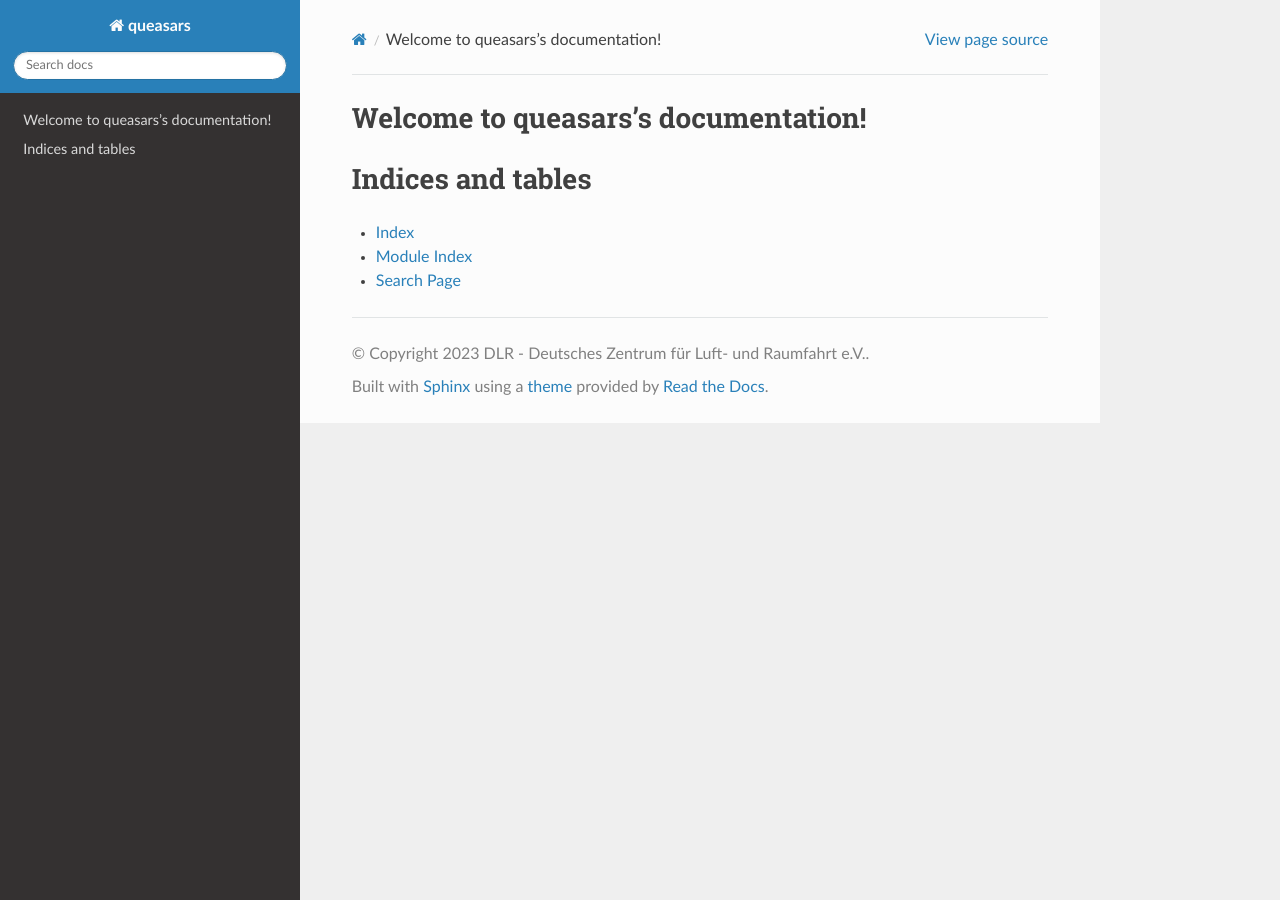
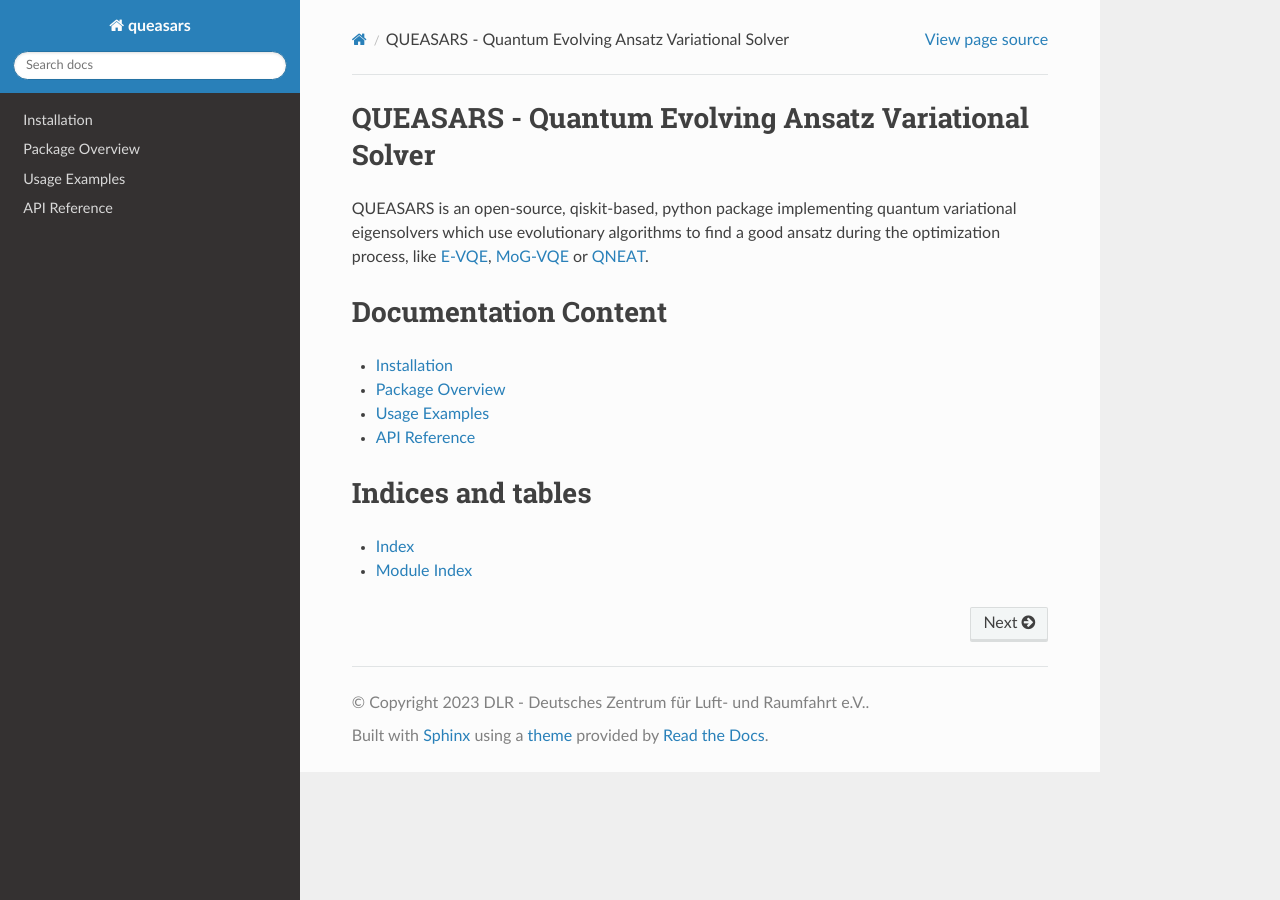
Before and after one commit to DLR-RB/QUEASARS, a Sphinx documentation site: the page built from docs/source/index.rst, in a window 1280 px wide. Built offline with Sphinx 7.4.7 and the Read the Docs theme 2.0.0, drawn with Linux system fonts in a browser that asks for light colours.

Commit message:
Customize sphinx documentation home page.

```diff
--- /dev/null
+++ b/docs/source/api_reference.rst
@@ -0,0 +1,7 @@
+API Reference
+=============
+
+.. toctree::
+   :maxdepth: 1
+
+   queasars
--- a/docs/source/conf.py
+++ b/docs/source/conf.py
@@ -23,7 +23,7 @@ extensions = [
 templates_path = ["_templates"]
 exclude_patterns = []
 
-sys.path.insert(0, os.path.abspath('../../queasars/'))
+sys.path.insert(0, os.path.abspath('../../../queasars/'))
 
 # -- Options for HTML output -------------------------------------------------
 # https://www.sphinx-doc.org/en/master/usage/configuration.html#options-for-html-output
--- a/docs/source/index.rst
+++ b/docs/source/index.rst
@@ -3,13 +3,21 @@
    You can adapt this file completely to your liking, but it should at least
    contain the root `toctree` directive.
 
-Welcome to queasars's documentation!
-====================================
+QUEASARS - Quantum Evolving Ansatz Variational Solver
+=====================================================
+
+QUEASARS is an open-source, qiskit-based, python package implementing quantum variational eigensolvers which use evolutionary algorithms to find a good ansatz during the optimization process, like `E-VQE <https://arxiv.org/abs/1910.09694>`_, `MoG-VQE <https://arxiv.org/abs/2007.04424>`_ or `QNEAT <https://arxiv.org/abs/2304.06981>`_.
+
+Documentation Content
+=====================
 
 .. toctree::
-   :maxdepth: 2
-   :caption: Contents:
+   :maxdepth: 1
 
+   installation
+   package_overview
+   usage_examples
+   api_reference
 
 
 Indices and tables
@@ -17,4 +25,3 @@ Indices and tables
 
 * :ref:`genindex`
 * :ref:`modindex`
-* :ref:`search`
--- /dev/null
+++ b/docs/source/installation.rst
@@ -0,0 +1,2 @@
+Installation
+============
--- /dev/null
+++ b/docs/source/package_overview.rst
@@ -0,0 +1,2 @@
+Package Overview
+================
--- /dev/null
+++ b/docs/source/usage_examples.rst
@@ -0,0 +1,2 @@
+Usage Examples
+==============
```
Also changed, not shown: README.md (+1 -1 lines), docs/source/modules.rst (deleted, +0 -7 lines), docs/source/queasars.rst (+2 -5 lines).
